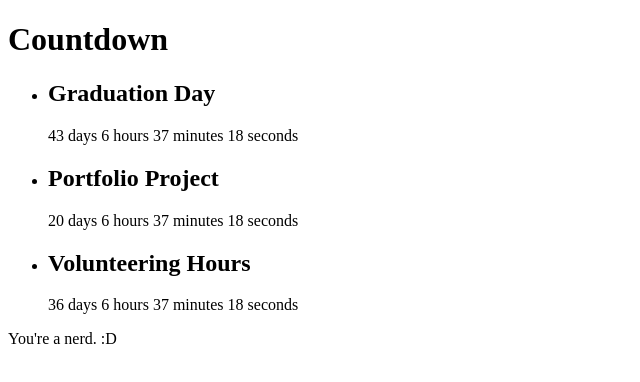
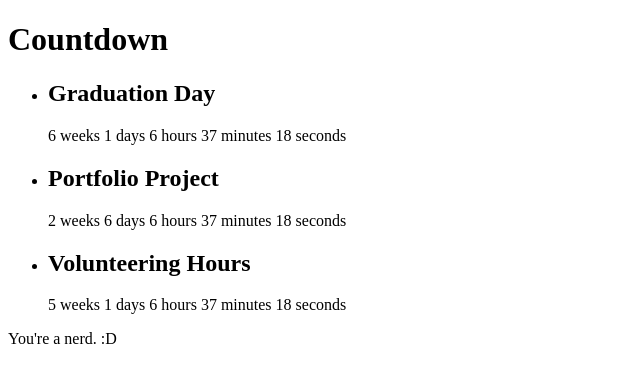
Before and after one commit to CamDevArchive/countdown, a React (Create React App) app: page / in a window 1280 px wide. Shown: the top 382 px of the page, without its empty margins (0-640 px from the left). Built offline with nearby package versions, Linux system fonts and the light colour scheme.

Commit message:
adds weeks

```diff
--- a/src/Timer.js
+++ b/src/Timer.js
@@ -4,17 +4,20 @@ const calculateTimeLeft = (targetDate = "9/23/") => {
   let year = new Date().getFullYear();
   let difference = +new Date(targetDate + year) - +new Date();
   let timeLeft = {};
-
+console.log(difference);
   if (difference > 0) {
     timeLeft = {
-      days: Math.floor(difference / (1000 * 60 * 60 * 24)),
+      weeks: Math.floor(difference / (1000 * 60 * 60 * 24 * 7)),
+      days: Math.floor(difference / (1000 * 60 * 60 * 24) % 7),
       hours: Math.floor((difference / (1000 * 60 * 60)) % 24),
       minutes: Math.floor((difference / 1000 / 60) % 60),
       seconds: Math.floor((difference / 1000) % 60),
     };
   }
 
-  return timeLeft;
+  // ms => s => min => h => d => w
+
+  return (timeLeft);
 };
 
 export default function Timer(props) {
@@ -40,6 +43,7 @@ export default function Timer(props) {
     timerComponents.push(
       <span key={interval} className={interval}>
         {timeLeft[interval]} {interval}{" "}
+        {}
       </span>
     );
   });
```
